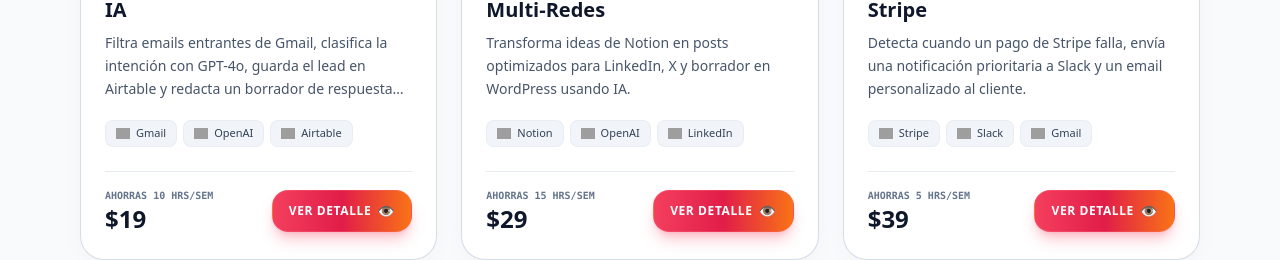
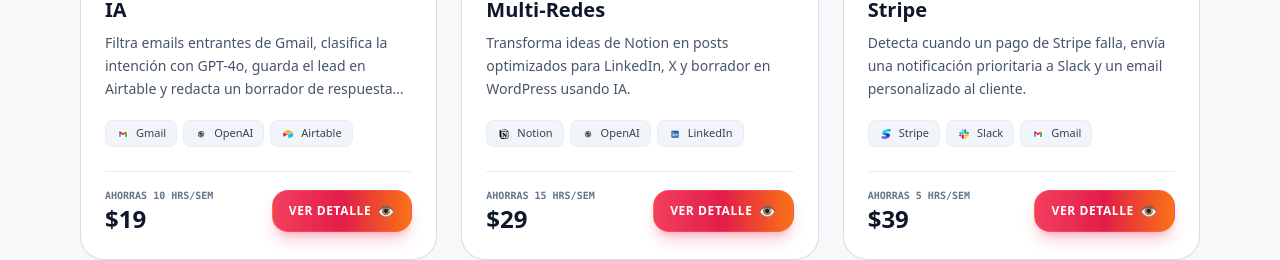
Before and after one commit to axiom-systemstech/n8nflow, a Next.js app: page / in a window 1280 px wide. Shown: the part 1740-2000 px from the top of the page. Built offline with nearby package versions, Linux system fonts and the light colour scheme; grey boxes are pictures that could not be loaded.

Commit message:
Refactor AppLogo to handle image loading errors

```diff
--- a/src/components/AppLogo.tsx
+++ b/src/components/AppLogo.tsx
@@ -1,23 +1,6 @@
 'use client';
 
-// Mapeo de nombres de apps a sus URLs de iconos SVG oficiales en alta calidad (vía Simple Icons / SVGL)
-const APP_LOGOS: Record<string, string> = {
-  gmail: 'https://cdn.simpleicons.org/gmail/EA4335',
-  openai: 'https://cdn.simpleicons.org/openai/000000',
-  airtable: 'https://cdn.simpleicons.org/airtable/18BFFF',
-  notion: 'https://cdn.simpleicons.org/notion/000000',
-  linkedin: 'https://cdn.simpleicons.org/linkedin/0A66C2',
-  stripe: 'https://cdn.simpleicons.org/stripe/635BFF',
-  slack: 'https://cdn.simpleicons.org/slack/4A154B',
-  wordpress: 'https://cdn.simpleicons.org/wordpress/21759B',
-  telegram: 'https://cdn.simpleicons.org/telegram/26A5E4',
-  whatsapp: 'https://cdn.simpleicons.org/whatsapp/25D366',
-  hubspot: 'https://cdn.simpleicons.org/hubspot/FF7A59',
-  make: 'https://cdn.simpleicons.org/make/6D00FF',
-  n8n: 'https://cdn.simpleicons.org/n8n/FF6D5A',
-  google: 'https://cdn.simpleicons.org/google/4285F4',
-  sheets: 'https://cdn.simpleicons.org/googlesheets/34A853',
-};
+import { useState } from 'react';
 
 interface AppLogoProps {
   appName: string;
@@ -25,20 +8,31 @@
 }
 
 export default function AppLogo({ appName, className = 'w-4 h-4' }: AppLogoProps) {
-  const key = appName.toLowerCase().trim();
-  const logoUrl = APP_LOGOS[key];
+  const [hasError, setHasError] = useState(false);
 
-  if (!logoUrl) {
-    // Si no tenemos el logo configurado, mostramos el emoji del rayo por defecto
-    return <span className="text-xs">⚡</span>;
+  // Normalizamos el nombre: "Google Sheets" -> "googlesheets", "OpenAI" -> "openai"
+  const fileName = appName
+    .toLowerCase()
+    .trim()
+    .replace(/\s+/g, '')
+    .replace(/[^a-z0-9]/g, '');
+
+  const imagePath = `/apps/${fileName}.png`;
+
+  if (hasError) {
+    return (
+      <span className="inline-flex items-center justify-center w-4 h-4 rounded-full bg-slate-200 dark:bg-slate-700 text-[9px] font-bold text-slate-600 dark:text-slate-300 shrink-0">
+        {appName.charAt(0).toUpperCase()}
+      </span>
+    );
   }
 
   return (
     <img
-      src={logoUrl}
+      src={imagePath}
       alt={`${appName} logo`}
-      className={`${className} object-contain shrink-0 dark:invert-[0.1]`}
-      loading="lazy"
+      className={`${className} object-contain shrink-0`}
+      onError={() => setHasError(true)}
     />
   );
 }
```
